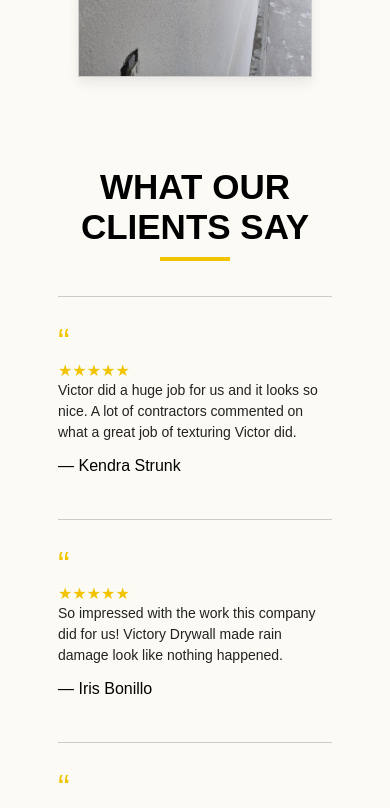
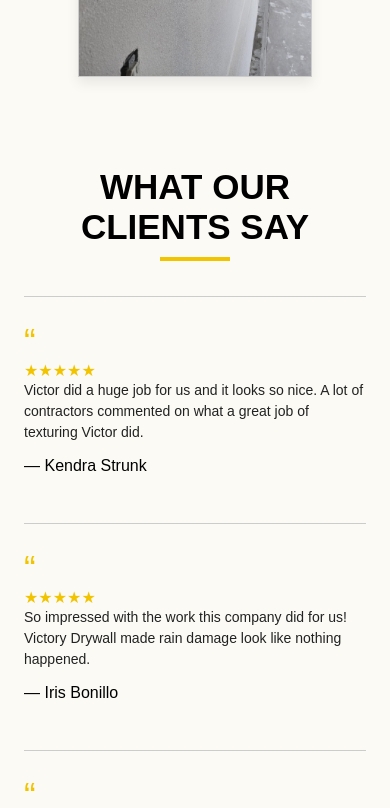
Before and after one commit to jackeline-lem/victory-drywall, a React (Vite) app: page / in a window 390 px wide. Shown: the part 3940-4748 px from the top of the page. Built offline with nearby package versions, Linux system fonts and the light colour scheme.

Commit message:
fix long mobile review

```diff
--- a/src/App.jsx
+++ b/src/App.jsx
@@ -209,7 +209,7 @@ export default function App() {
         </section>
 
         {/* REVIEWS */}
-          <section className="reviews"style={{ background: "#fbfaf5", padding: "45px 58px", color: "#000" }}>          <h2 style={{ textAlign: "center", fontSize: 35, fontWeight: 900, textTransform: "uppercase", margin: 0, color: "#000"}}>
+          <section className="reviews-section" style={{ background: "#fbfaf5", padding: "45px 58px", color: "#000" }}>          <h2 style={{ textAlign: "center", fontSize: 35, fontWeight: 900, textTransform: "uppercase", margin: 0, color: "#000"}}>
             What Our Clients Say
           </h2>
           <div style={{ width: 70, height: 4, background: yellow, margin: "10px auto 35px" }} />
--- a/src/index.css
+++ b/src/index.css
@@ -93,9 +93,13 @@ p {
     bottom: 16px !important;
     text-align: center;
   }
+   .reviews-section {
+  padding: 45px 24px 90px !important;
+}
+
     .reviews-grid {
       grid-template-columns: 1fr !important;
-    gap: 28px !important;
+      gap: 32px !important;
     }
 
     .reviews-grid > div {
@@ -103,9 +107,14 @@ p {
       padding-left: 0 !important;
       border-top: 1px solid #ccc;
       padding-top: 24px;
+      height: auto !important;
+      min-height: auto !important;
+      overflow: visible !important;
     }
 
     .reviews-grid p {
+      height: auto !important;
+      min-height: auto !important;
       overflow: visible !important;
       white-space: normal !important;
     }
```
Lines whose indentation alone changed are shown as unchanged.
